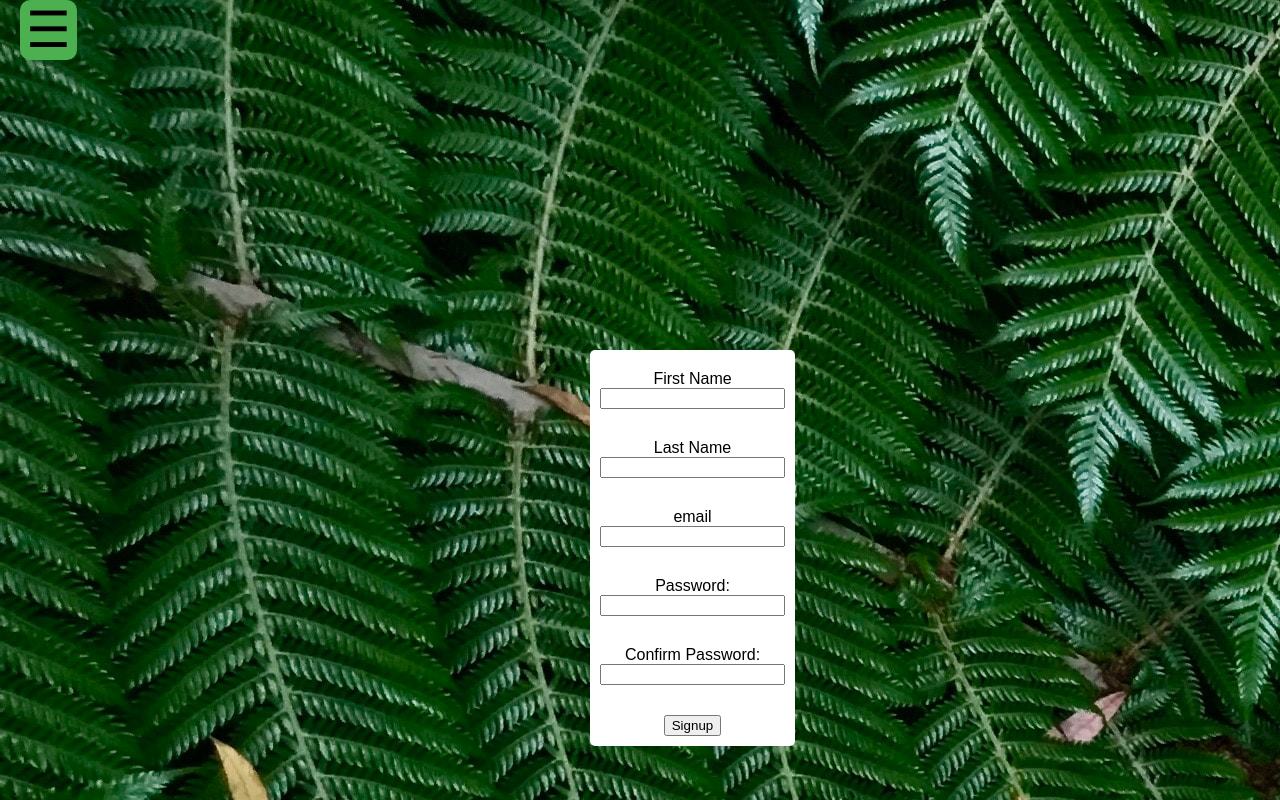
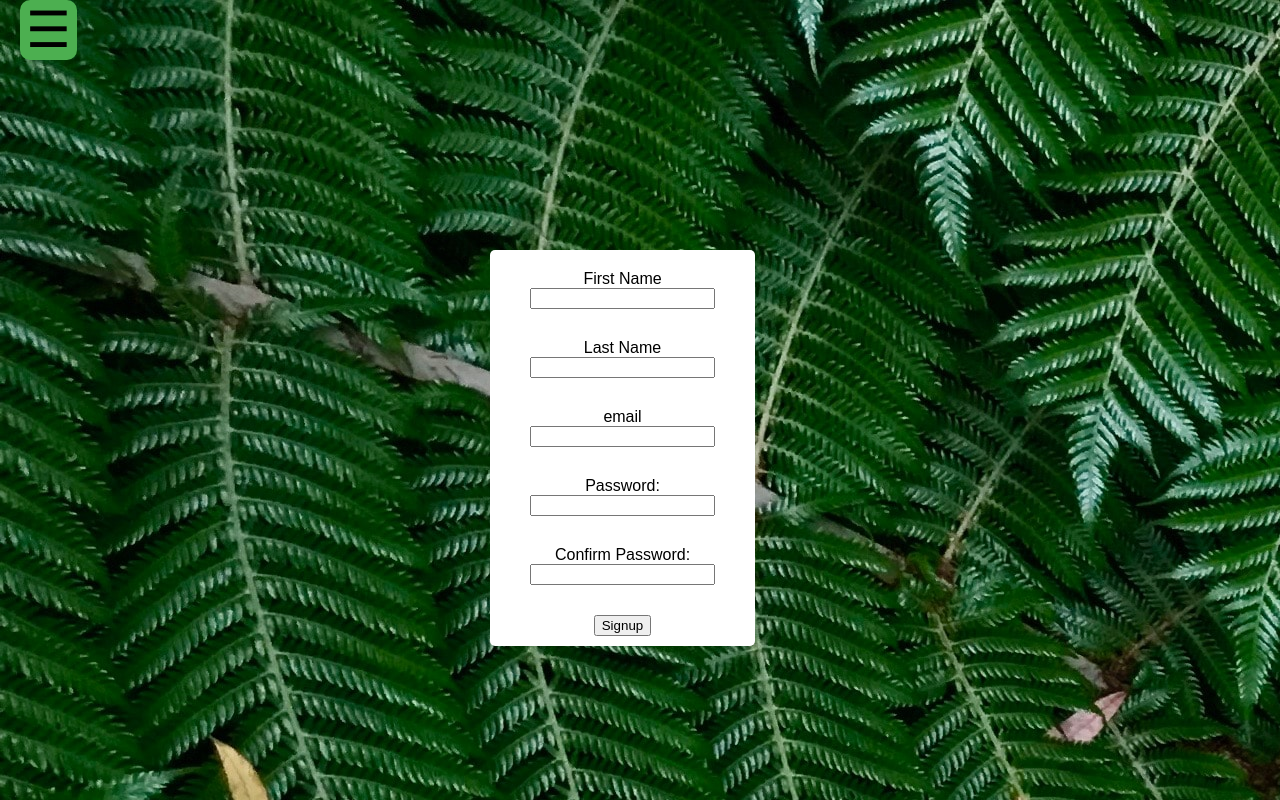
Before and after one commit to talkingdimwit/TeReoDictonary-Assesment, a Flask app: page /signup in a window 1280 px wide. Run offline with Flask 3, Linux system fonts and the light colour scheme.

Commit message:
fixed error with def grid

```diff
--- a/static/style.css
+++ b/static/style.css
@@ -172,6 +172,7 @@
 			position: fixed;
 			top: 150px;
 			height: 90%;
+			width: 100%;
 			overflow-y: scroll;
 		}
 
@@ -180,12 +181,14 @@
 		  position: absolute;
 		  top: 50%;
 		  left: 50%;
-		  margin: -50px 0 0 -50px;
+		  margin: -150px 0 0 -150px;
 			border-radius: 5px;
 		}
 
 		.login-input {
 			text-align: center;
-			padding: 10px;
 			padding-top: 20px;
+			padding-bottom: 10px;
+			padding-left: 40px;
+			padding-right: 40px;
 		}
```
